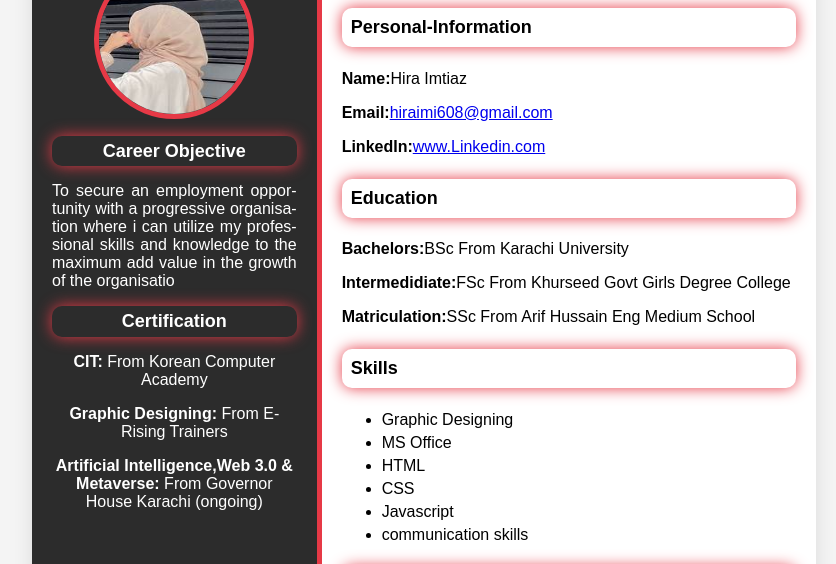
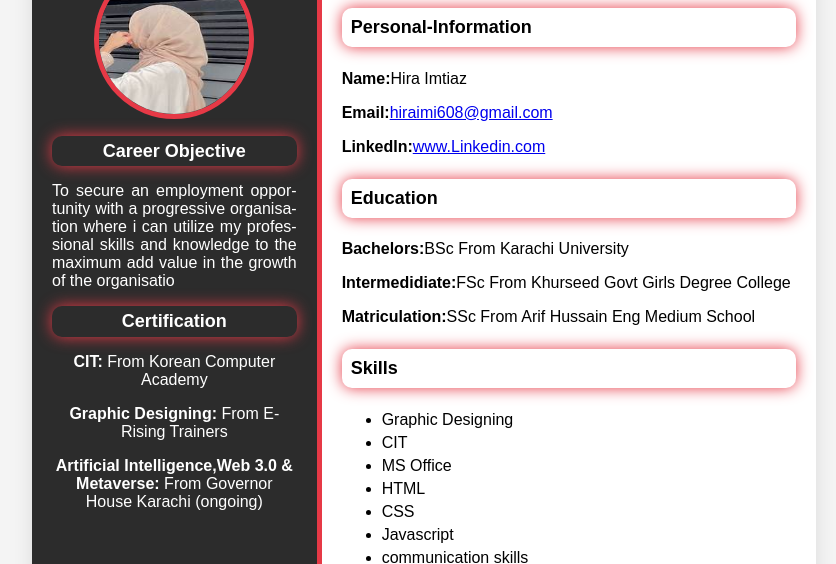
Before and after one commit to Hira9348/Hackathon-Milestone1, a plain HTML site: page index.html in a window 1280 px wide. Shown: the part 235-799 px from the top of the page, without its empty margins (216-1052 px from the left). Drawn offline with Linux system fonts and the light colour scheme.

Commit message:
first commit

```diff
--- a/index.html
+++ b/index.html
@@ -48,6 +48,7 @@
                 <h3>Skills</h3>
                 <ul>
                     <li>Graphic Designing</li>
+                    <li>CIT</li>
                     <li>MS Office</li>
                     <li>HTML</li>
                     <li>CSS</li>
```
